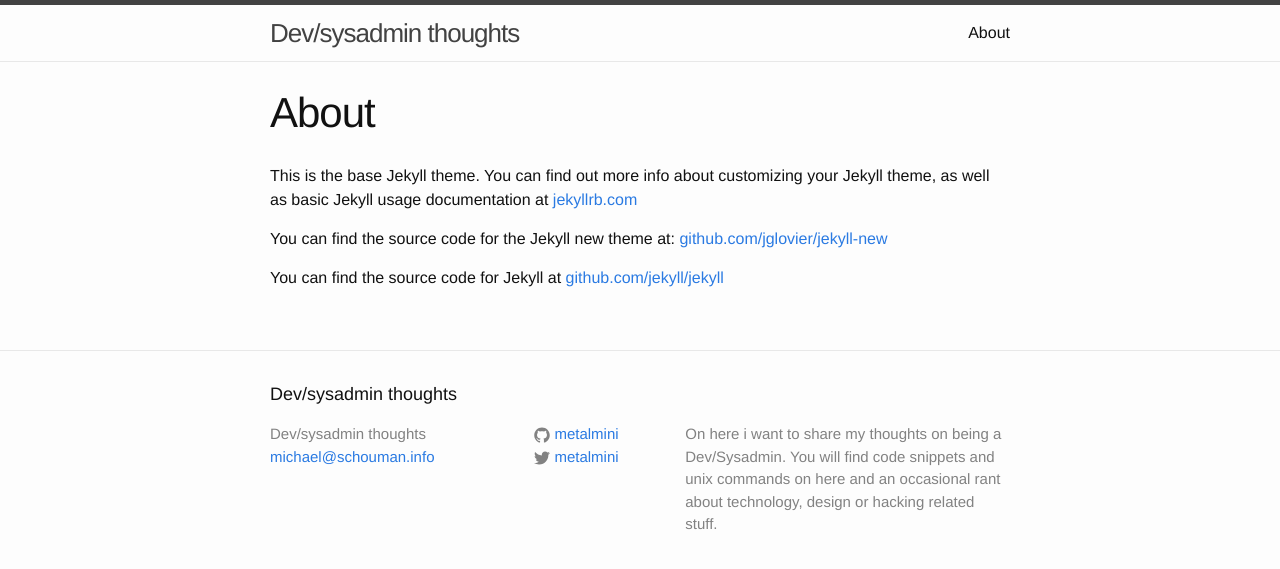
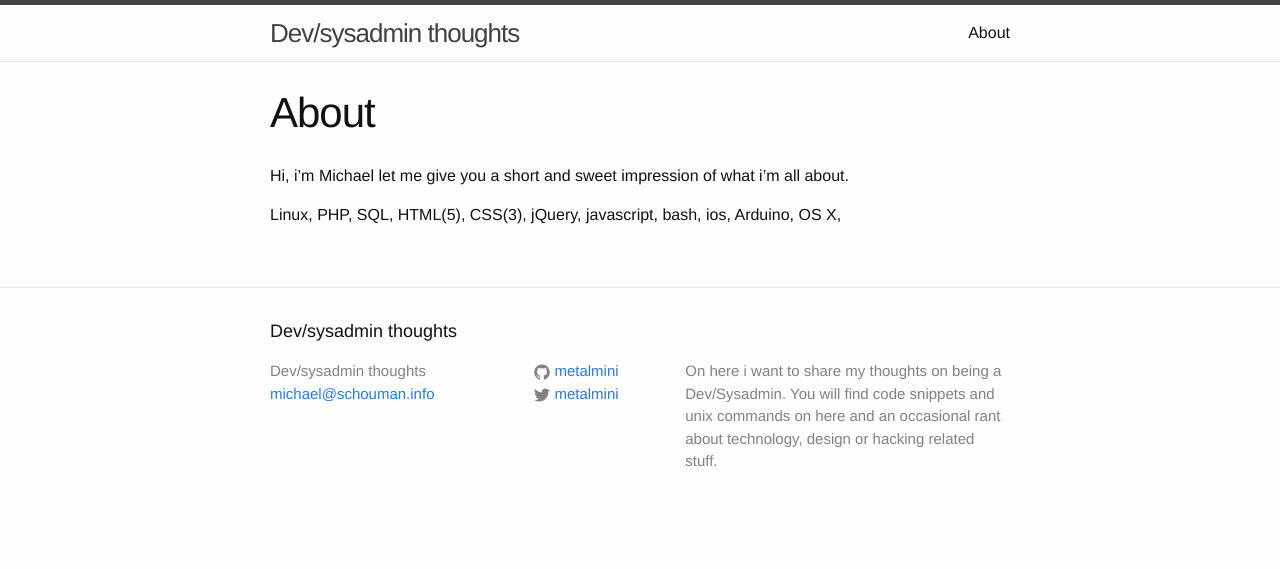
Before and after one commit to metalmini/metalmini.github.io, a Jekyll site: the page built from about.md, in a window 1280 px wide. Shown: the top 569 px of the page. Built offline with Jekyll 4.4.1, drawn with Linux system fonts in a browser that asks for light colours.

Commit message:
edit about page

```diff
--- a/about.md
+++ b/about.md
@@ -4,8 +4,6 @@ title: About
 permalink: /about/
 ---
 
-This is the base Jekyll theme. You can find out more info about customizing your Jekyll theme, as well as basic Jekyll usage documentation at [jekyllrb.com](http://jekyllrb.com/)
+Hi, i'm Michael let me give you a short and sweet impression of what i'm all about.
 
-You can find the source code for the Jekyll new theme at: [github.com/jglovier/jekyll-new](https://github.com/jglovier/jekyll-new)
-
-You can find the source code for Jekyll at [github.com/jekyll/jekyll](https://github.com/jekyll/jekyll)
+Linux, PHP, SQL, HTML(5), CSS(3), jQuery, javascript, bash, ios, Arduino, OS X,
```
